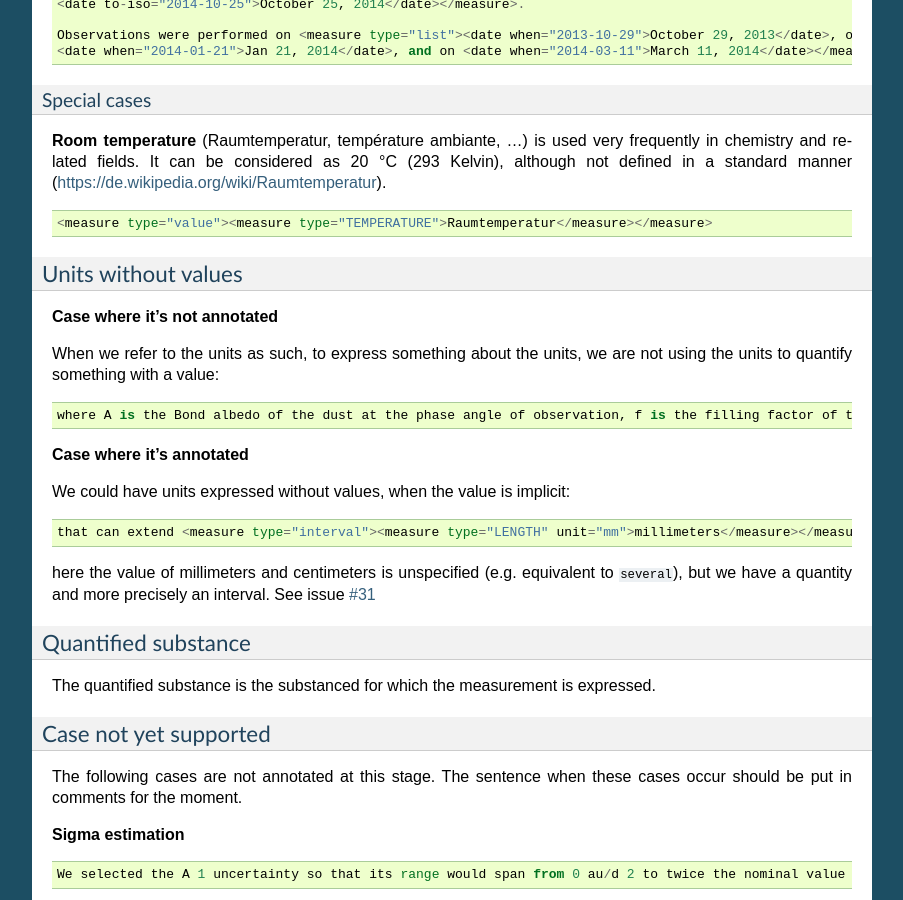
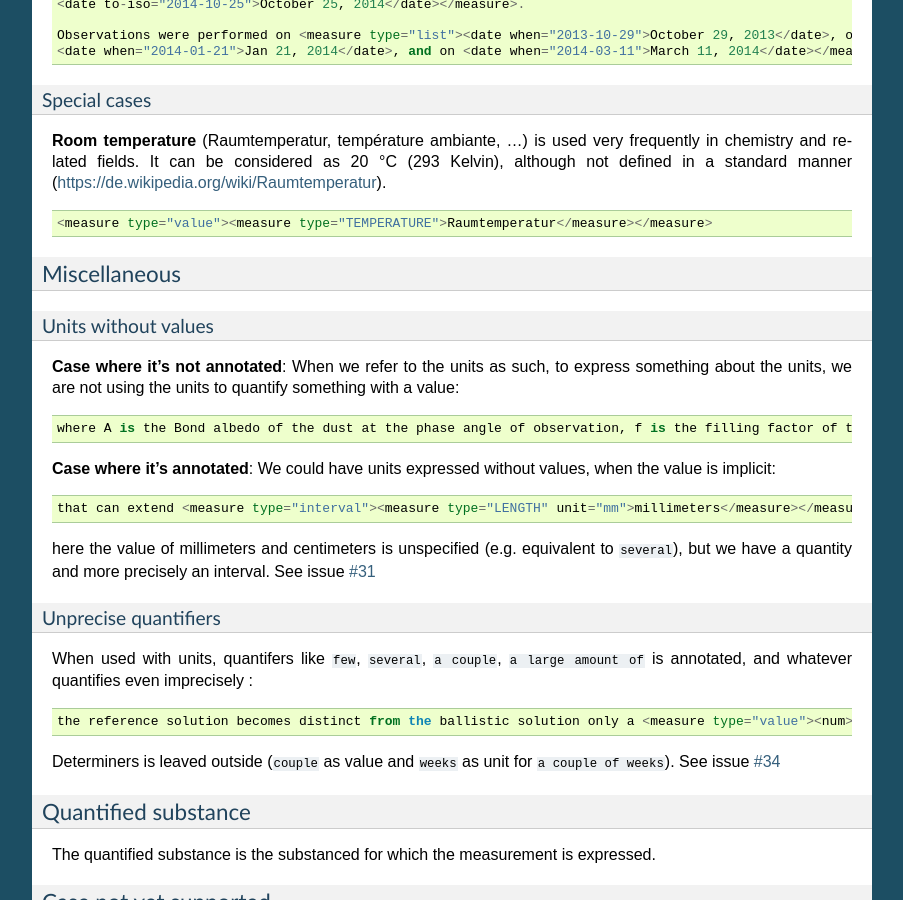
Before and after one commit to lfoppiano/grobid-quantities, a Sphinx documentation site: the page built from doc/guidelines.rst, in a window 1280 px wide and 900 px high, scrolled down 2957 px. Shown: the whole window, without its empty margins (198-1101 px from the left). Built offline with Sphinx 7.4.7, drawn with Linux system fonts in a browser that asks for light colours; some of the changed text lies outside the part shown.

Commit message:
add issue #34 to doc

```diff
--- a/doc/guidelines.rst
+++ b/doc/guidelines.rst
@@ -162,23 +162,35 @@ It can be considered as 20 °C (293 Kelvin), although not defined in a standard
 ::
   <measure type="value"><measure type="TEMPERATURE">Raumtemperatur</measure></measure>
 
+
+
+Miscellaneous
+~~~~~~~~~~~~~
+
 Units without values
-~~~~~~~~~~~~~~~~~~~~
+^^^^^^^^^^^^^^^^^^^^
 
-**Case where it's not annotated**
-
+**Case where it's not annotated**:
 When we refer to the units as such, to express something about the units, we are not using the units to quantify something with a value:
 ::
   where A is the Bond albedo of the dust at the phase angle of observation, f is the filling factor of the dust grains within the aperture, &#x3C1; is the aperture size in cm, &#x2206; and r H are the geocentric and heliocentric distances in cm and AU, respectively, and F comet and F &#x2299; are the flux from the comet and the Solar flux
 
-**Case where it's annotated**
-
+**Case where it's annotated**:
 We could have units expressed without values, when the value is implicit:
 ::
   that can extend <measure type="interval"><measure type="LENGTH" unit="mm">millimeters</measure></measure> or even <measure type="interval"><measure type="LENGTH" unit="cm">centimeters</measure></measure> from the cell body
 
 here the value of millimeters and centimeters is unspecified (e.g. equivalent to ``several``), but we have a quantity and more precisely an interval.
 See issue `#31 <https://github.com/kermitt2/grobid-quantities/issues/31>`_
+
+Unprecise quantifiers
+^^^^^^^^^^^^^^^^^^^^^
+
+When used with units, quantifers like ``few``, ``several``, ``a couple``, ``a large amount of`` is annotated, and whatever quantifies even imprecisely :
+::
+  the reference solution becomes distinct from the ballistic solution only a <measure type="value"><num>couple</num> of <measure type="TIME" unit="week">weeks</measure></measure> before the encounter.
+
+Determiners is leaved outside (``couple`` as value and ``weeks`` as unit for ``a couple of weeks``). See issue `#34 <https://github.com/kermitt2/grobid-quantities/issues/34>`_
 
 Quantified substance
 ~~~~~~~~~~~~~~~~~~~~
```
